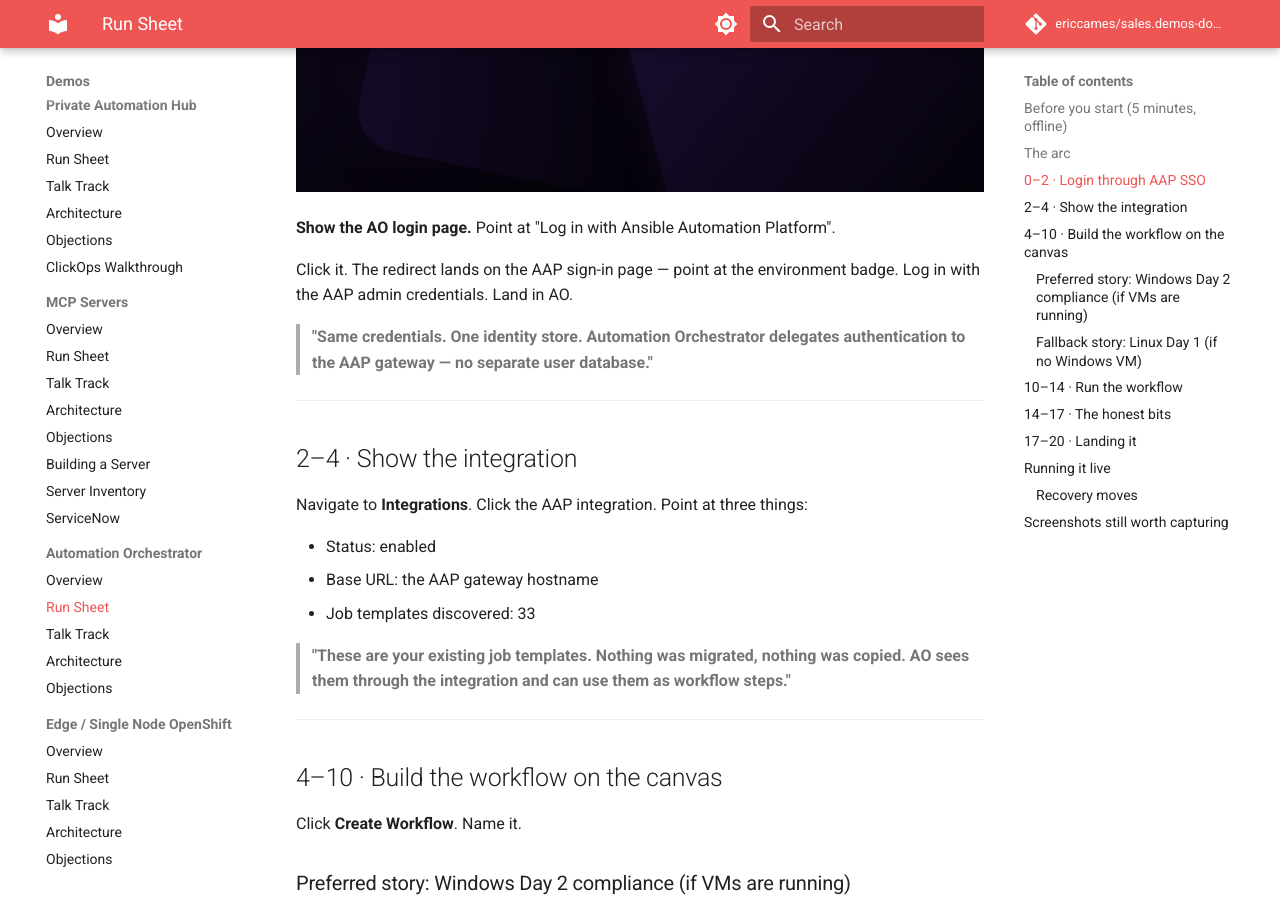
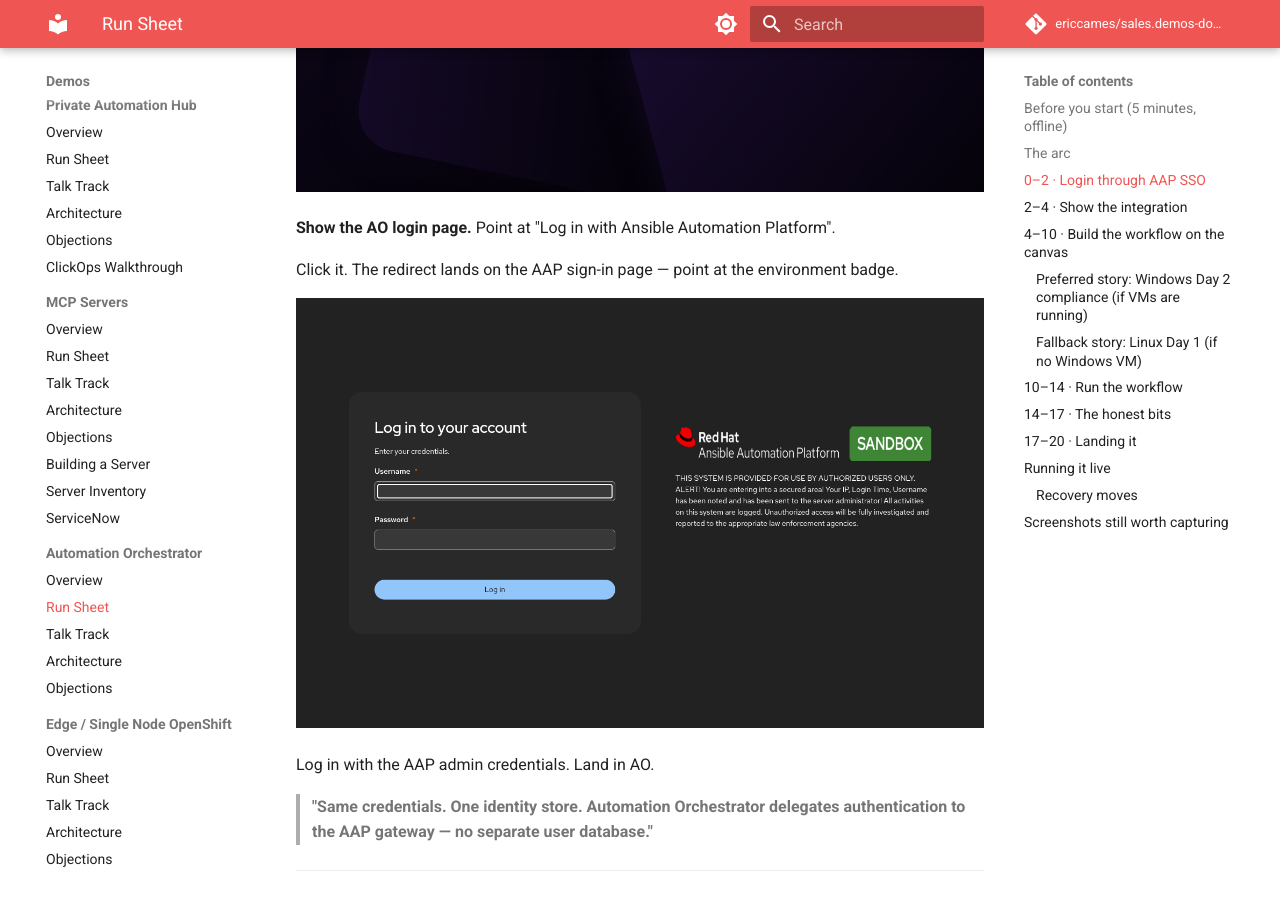
Before and after one commit to ericcames/sales.demos-docs, an MkDocs documentation site: the page built from docs/demos/automation-orchestrator/run-sheet.md, in a window 1280 px wide and 900 px high, scrolled down 1780 px. Built offline with MkDocs 1.6.1 and Material for MkDocs 9.7.7, drawn with Linux system fonts in a browser that asks for light colours; comment, search, counter and statistics services are not loaded; some of the changed text lies outside the part shown.

Commit message:
docs: AAP login page screenshot for AO run-sheet Beat 1 (#470) (#29)
The OIDC redirect lands here — SANDBOX badge and prelogin warning
visible, contrasting with the AO login page that has neither.

Co-authored-by: Claude Opus 4.6 <noreply@anthropic.com>

```diff
--- a/docs/demos/automation-orchestrator/run-sheet.md
+++ b/docs/demos/automation-orchestrator/run-sheet.md
@@ -49,7 +49,11 @@ that, present from this.
 **Show the AO login page.** Point at "Log in with Ansible Automation Platform".
 
 Click it. The redirect lands on the AAP sign-in page — point at the
-environment badge. Log in with the AAP admin credentials. Land in AO.
+environment badge.
+
+![AAP login page — SANDBOX badge and prelogin warning](../../images/aap-login-page-sandbox.png)
+
+Log in with the AAP admin credentials. Land in AO.
 
 > **"Same credentials. One identity store. Automation Orchestrator delegates
 > authentication to the AAP gateway — no separate user database."**
@@ -194,7 +198,7 @@ the customer.
 ## Screenshots still worth capturing
 
 - [x] AO login page with "Log in with Ansible Automation Platform" button
-- [ ] AAP sign-in page showing the OIDC redirect (environment badge visible)
+- [x] AAP sign-in page showing the OIDC redirect (environment badge visible)
 - [ ] AO Integrations page showing AAP connected with template count
 - [ ] AO canvas with a completed workflow — all nodes connected
 - [ ] AO execution view mid-run, approval node waiting
```
Also changed, not shown: docs/images/aap-login-page-sandbox.png (added).
